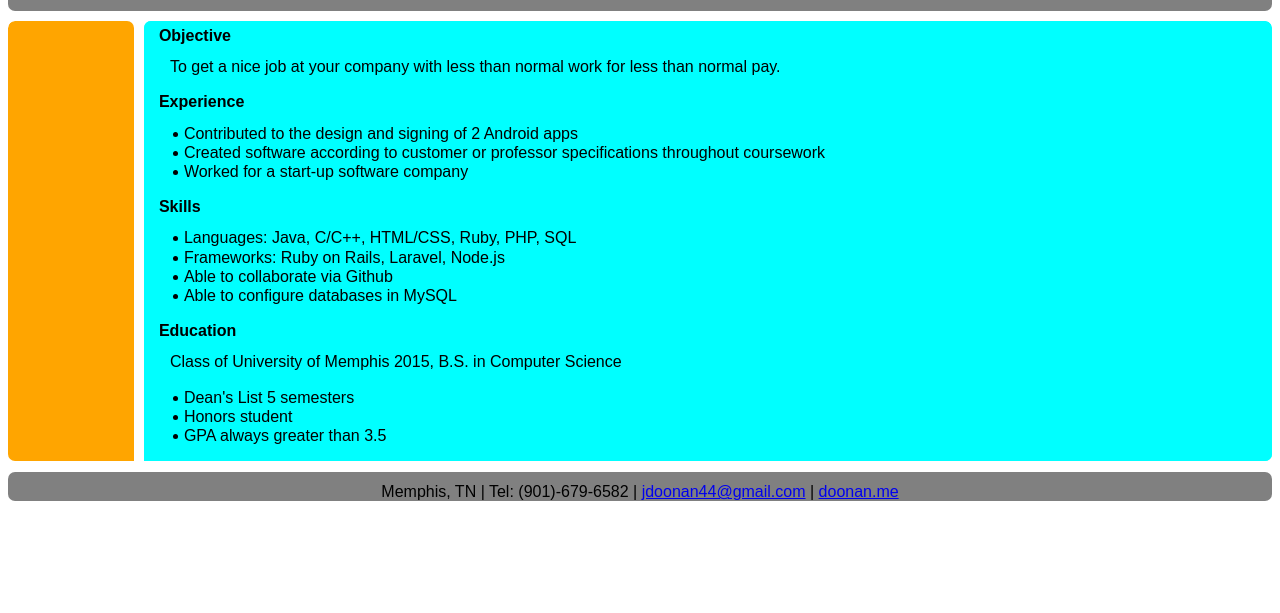
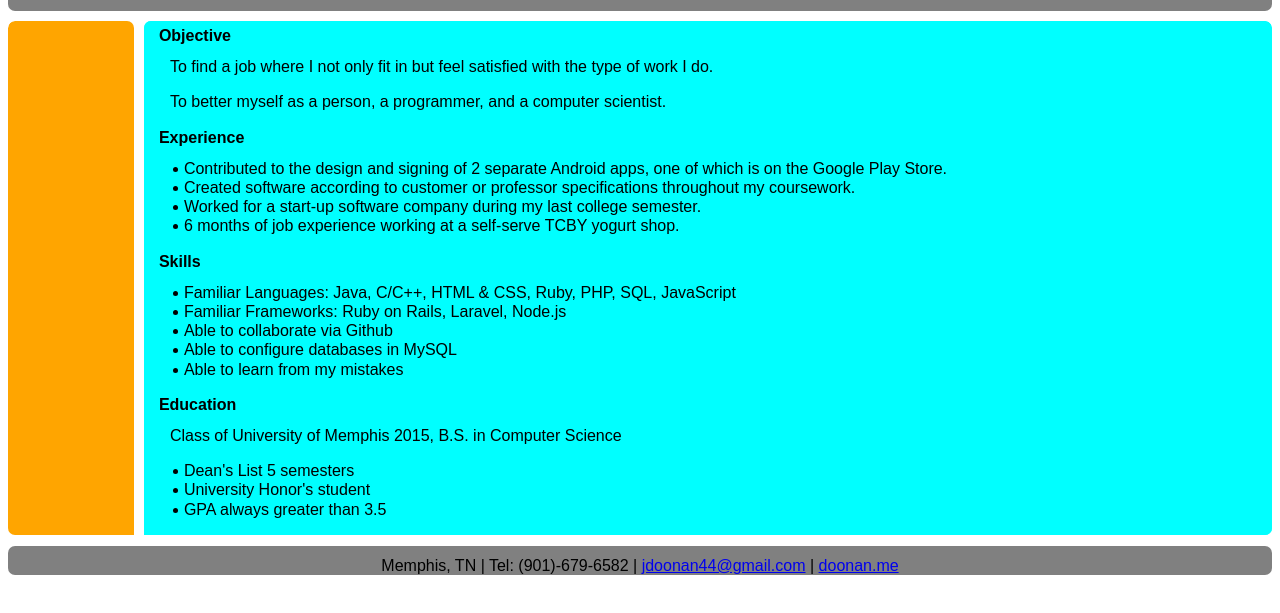
Before and after one commit to Doonan/doonan.github.io, a plain HTML site: page resume.html in a window 1280 px wide. Shown: the part 37-650 px from the top of the page. Drawn offline with Linux system fonts and the light colour scheme.

Commit message:
Update resume.html

```diff
--- a/resume.html
+++ b/resume.html
@@ -31,25 +31,28 @@
           <div class="right">
           <div class="stuff">
             <h4>Objective</h4>
-            <p>To get a nice job at your company with less than normal work for less than normal pay.</p>
+            <p>To find a job where I not only fit in but feel satisfied with the type of work I do.</p>
+            <p>To better myself as a person, a programmer, and a computer scientist.</p>
             <h4>Experience</h4>
             <ul>
-              <li>Contributed to the design and signing of 2 Android apps</li>
-              <li>Created software according to customer or professor specifications throughout coursework</li>
-              <li>Worked for a start-up software company</li>
+              <li>Contributed to the design and signing of 2 separate Android apps, one of which is on the Google Play Store.</li>
+              <li>Created software according to customer or professor specifications throughout my coursework.</li>
+              <li>Worked for a start-up software company during my last college semester.</li>
+              <li>6 months of job experience working at a self-serve TCBY yogurt shop.</li>
             </ul>
             <h4>Skills</h4>
             <ul>
-              <li>Languages: Java, C/C++, HTML/CSS, Ruby, PHP, SQL</li>
-              <li>Frameworks: Ruby on Rails, Laravel, Node.js</li>
+              <li>Familiar Languages: Java, C/C++, HTML & CSS, Ruby, PHP, SQL, JavaScript</li>
+              <li>Familiar Frameworks: Ruby on Rails, Laravel, Node.js</li>
               <li>Able to collaborate via Github</li>
               <li>Able to configure databases in MySQL</li>
+              <li>Able to learn from my mistakes</li>
             </ul>
             <h4>Education</h4>
             <p>Class of University of Memphis 2015, B.S. in Computer Science</p>
             <ul>
               <li>Dean's List 5 semesters</li>
-              <li>Honors student </li>
+              <li>University Honor's student</li>
               <li>GPA always greater than 3.5</li>
             </ul>
           </div>
```
